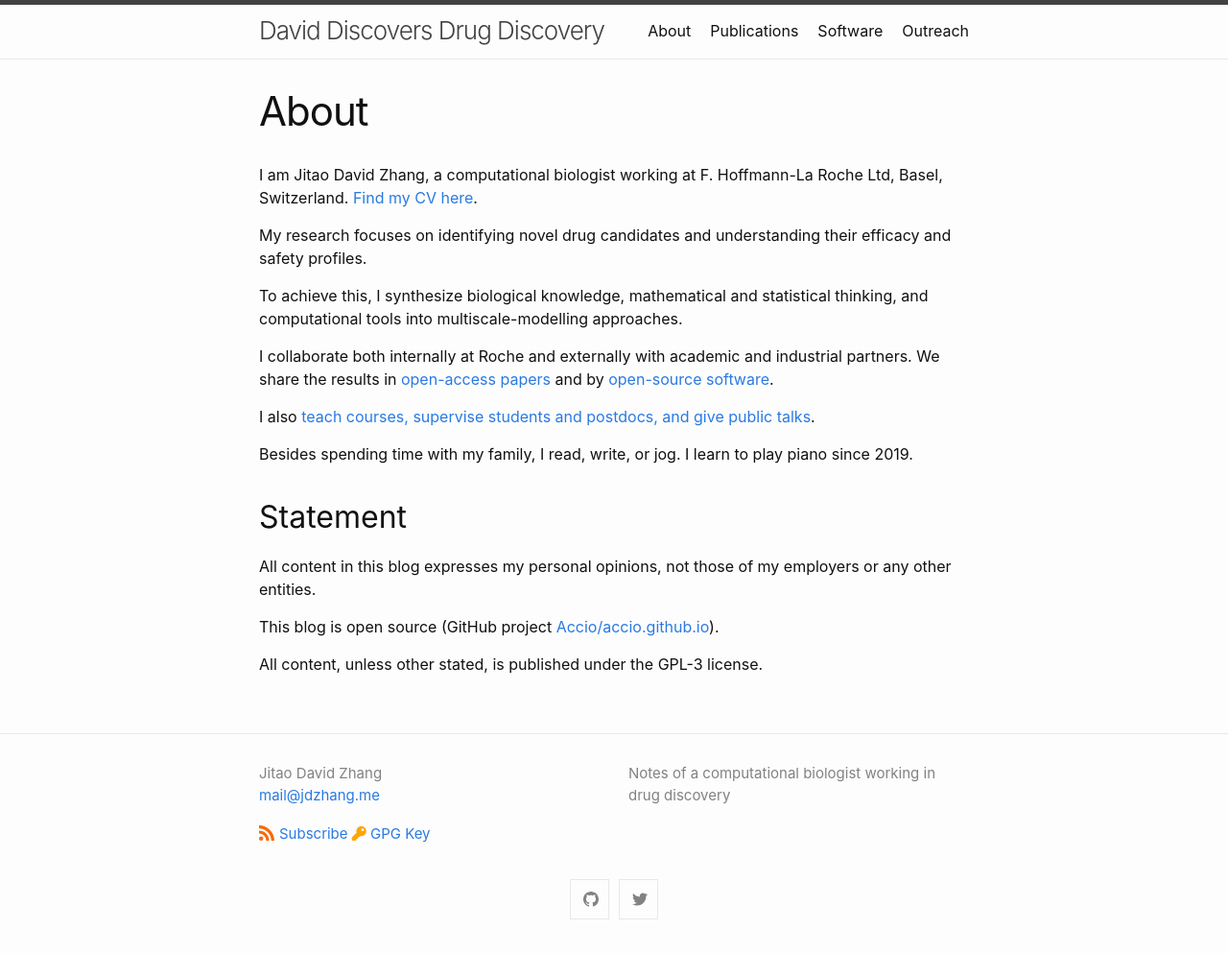
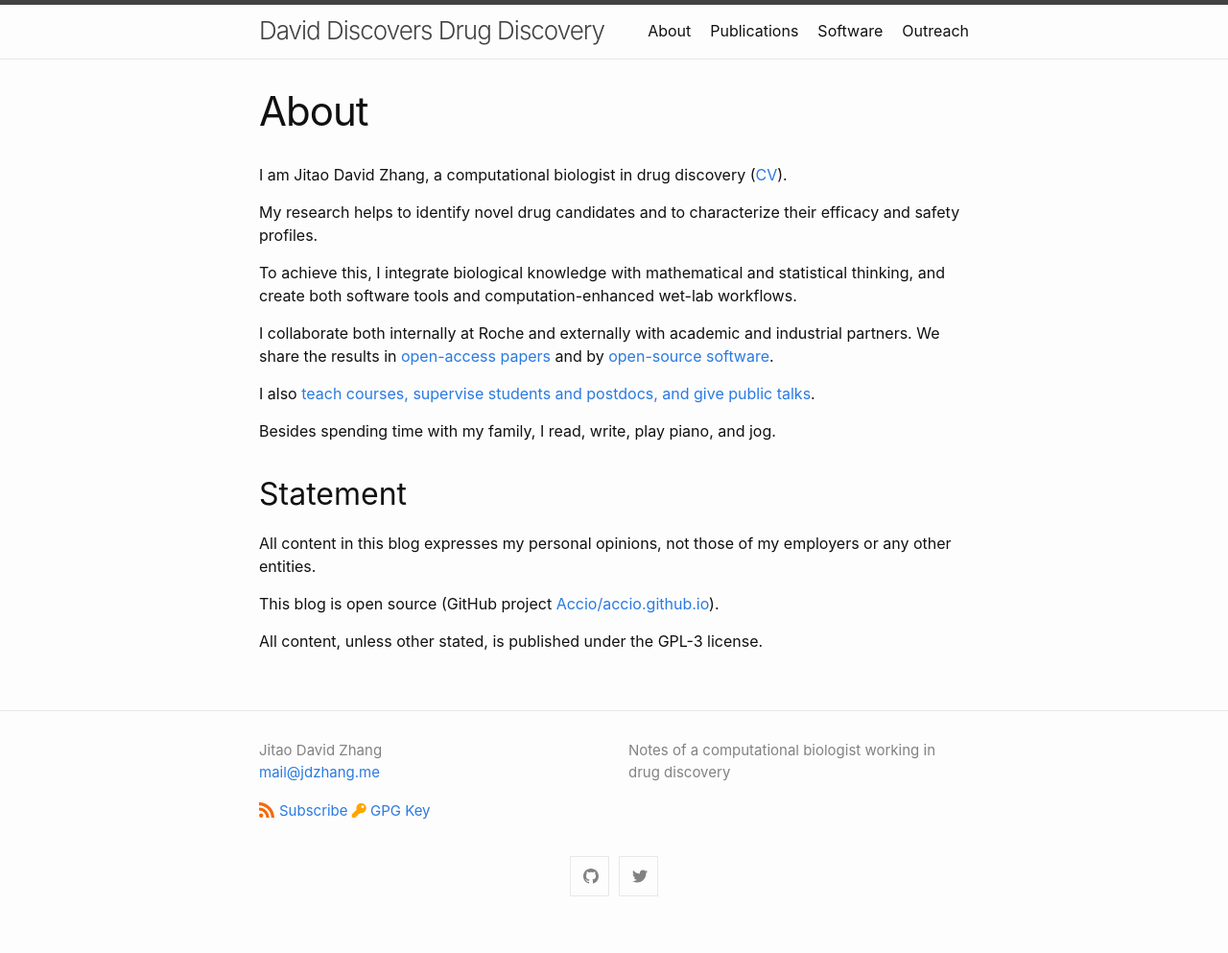
Before and after one commit to Accio/accio.github.io, a Jekyll site: the page built from _pages/about.md, in a window 1280 px wide. Shown: the whole page at 96% size. Built offline with Jekyll 4.4.1, drawn with Linux system fonts in a browser that asks for light colours; after the commit the page ends 969 px from its top, so only the background shows below that.

Commit message:
update about me

```diff
--- a/_pages/about.md
+++ b/_pages/about.md
@@ -4,14 +4,13 @@ title: About
 permalink: /about
 ---
 
-I am Jitao David Zhang, a computational biologist working at F. Hoffmann-La
-Roche Ltd, Basel, Switzerland. [Find my CV here](https://github.com/Accio/CV/blob/master/JitaoDavidZhang_CV.pdf).
+I am Jitao David Zhang, a computational biologist in drug discovery ([CV](https://github.com/Accio/CV/blob/master/JitaoDavidZhang_CV.pdf)).
 
-My research focuses on identifying novel drug candidates and understanding their
+My research helps to identify novel drug candidates and to characterize their
 efficacy and safety profiles.
 
-To achieve this, I synthesize biological knowledge, mathematical and statistical
-thinking, and computational tools into multiscale-modelling approaches.
+To achieve this, I integrate biological knowledge with mathematical and statistical
+thinking, and create both software tools and computation-enhanced wet-lab workflows.
 
 I collaborate both internally at Roche and externally with academic and
 industrial partners. We share the results in [open-access
@@ -21,8 +20,7 @@ software]({{site.url}}/software).
 I also [teach courses, supervise students and postdocs, and give public
 talks]({{site.url}}/outreach).
 
-Besides spending time with my family, I read, write, or jog. I learn to play
-piano since 2019.
+Besides spending time with my family, I read, write, play piano, and jog.
 
 ## Statement
 
```
